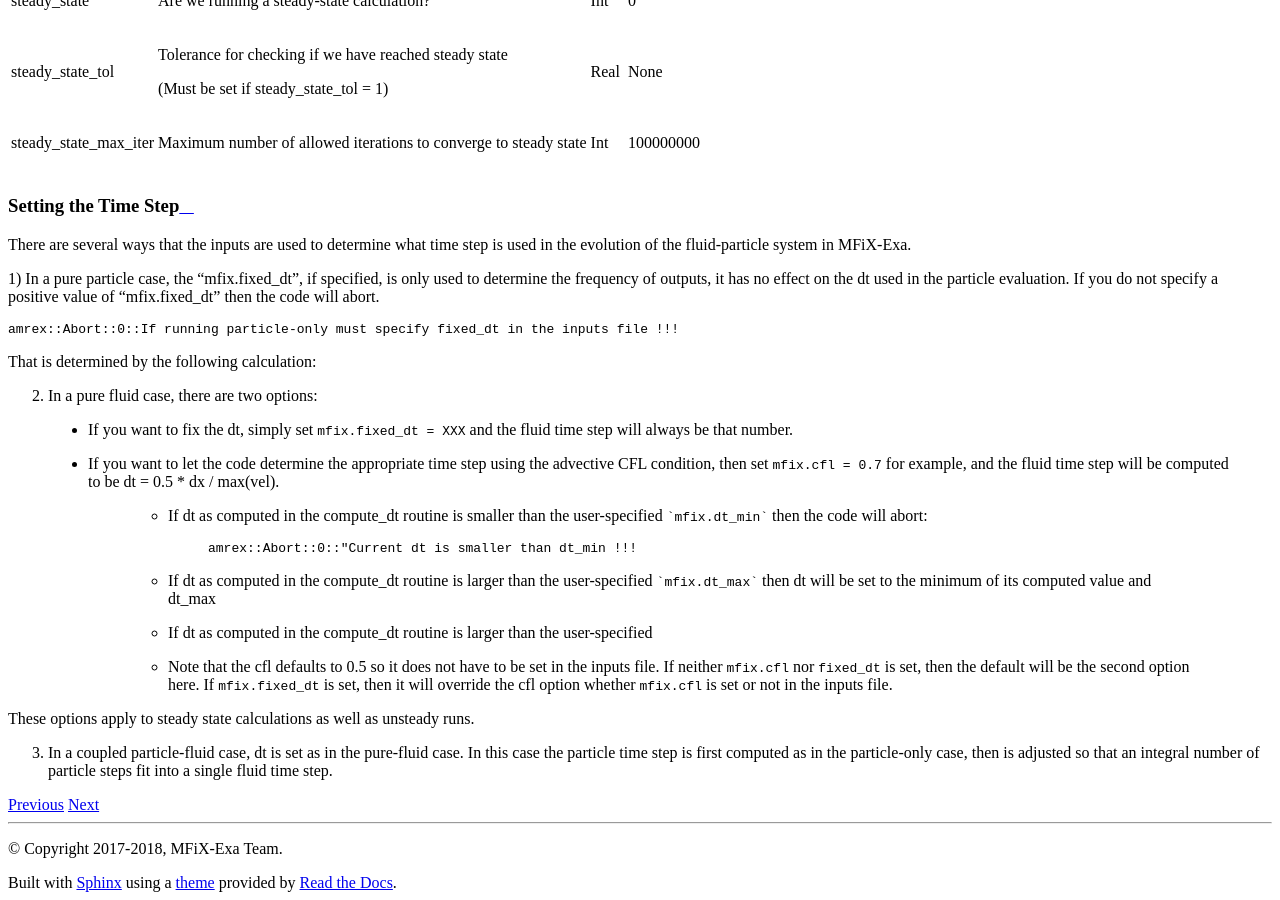
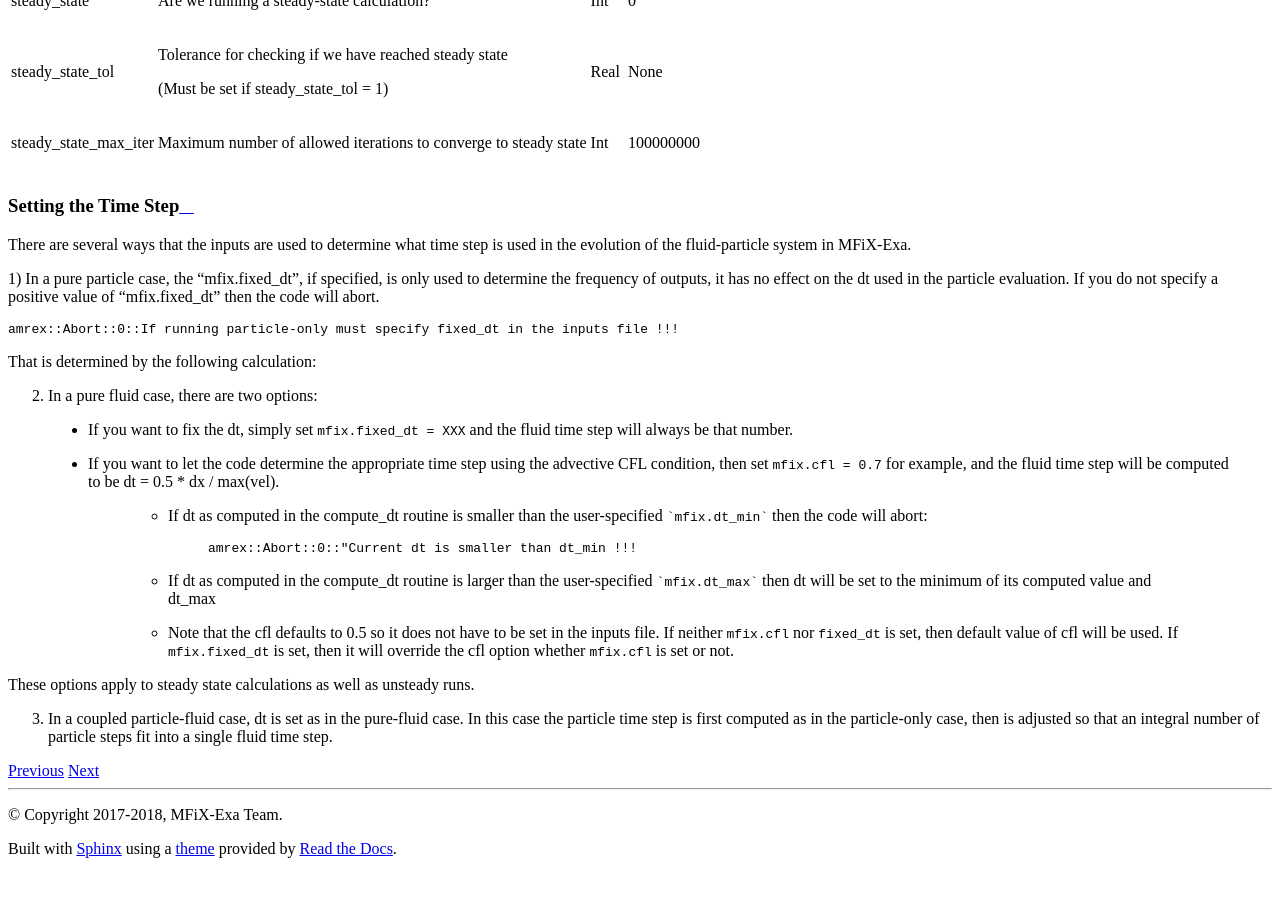
Before and after one commit to mwm126/MFIX-Exa, a Sphinx documentation site: the page built from docs/source/InputsTimeStepping.rst, in a window 1280 px wide and 900 px high, scrolled down 1323 px. Built offline with Sphinx 7.4.7 and the Read the Docs theme 2.0.0, drawn with Linux system fonts in a browser that asks for light colours; pages that are not in the unit, such as notebooks, are missing from menus; after the commit the page ends 2189 px from its top, so only the background shows below that.

Commit message:
more fixes

````diff
--- a/docs/source/InputsTimeStepping.rst
+++ b/docs/source/InputsTimeStepping.rst
@@ -87,12 +87,10 @@ That is determined by the following calculation:
       * If dt as computed in the compute_dt routine is larger than the user-specified
         ```mfix.dt_max``` then dt will be set to the minimum of its computed value and dt_max
 
-      * If dt as computed in the compute_dt routine is larger than the user-specified
-
       * Note that the cfl defaults to 0.5 so it does not have to be set in the inputs file. If neither
-        :cpp:`mfix.cfl` nor :cpp:`fixed_dt` is set, then the default will be the second option here.
+        :cpp:`mfix.cfl` nor :cpp:`fixed_dt` is set, then default value of cfl will be used.
         If :cpp:`mfix.fixed_dt` is set, then it will override the cfl option whether
-        :cpp:`mfix.cfl` is set or not in the inputs file.
+        :cpp:`mfix.cfl` is set or not.
 
 These options apply to steady state calculations as well as unsteady runs.
 
````
